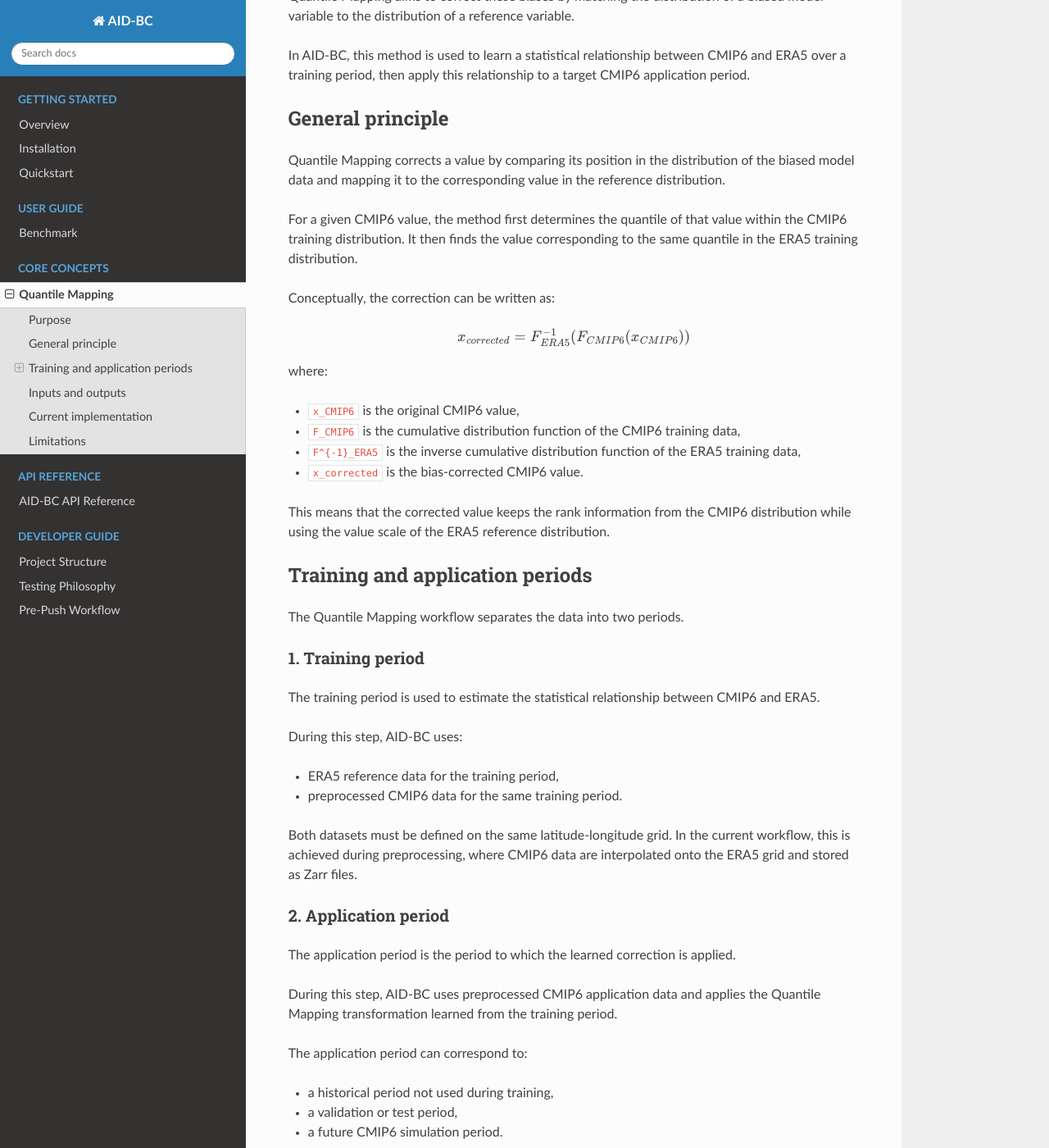
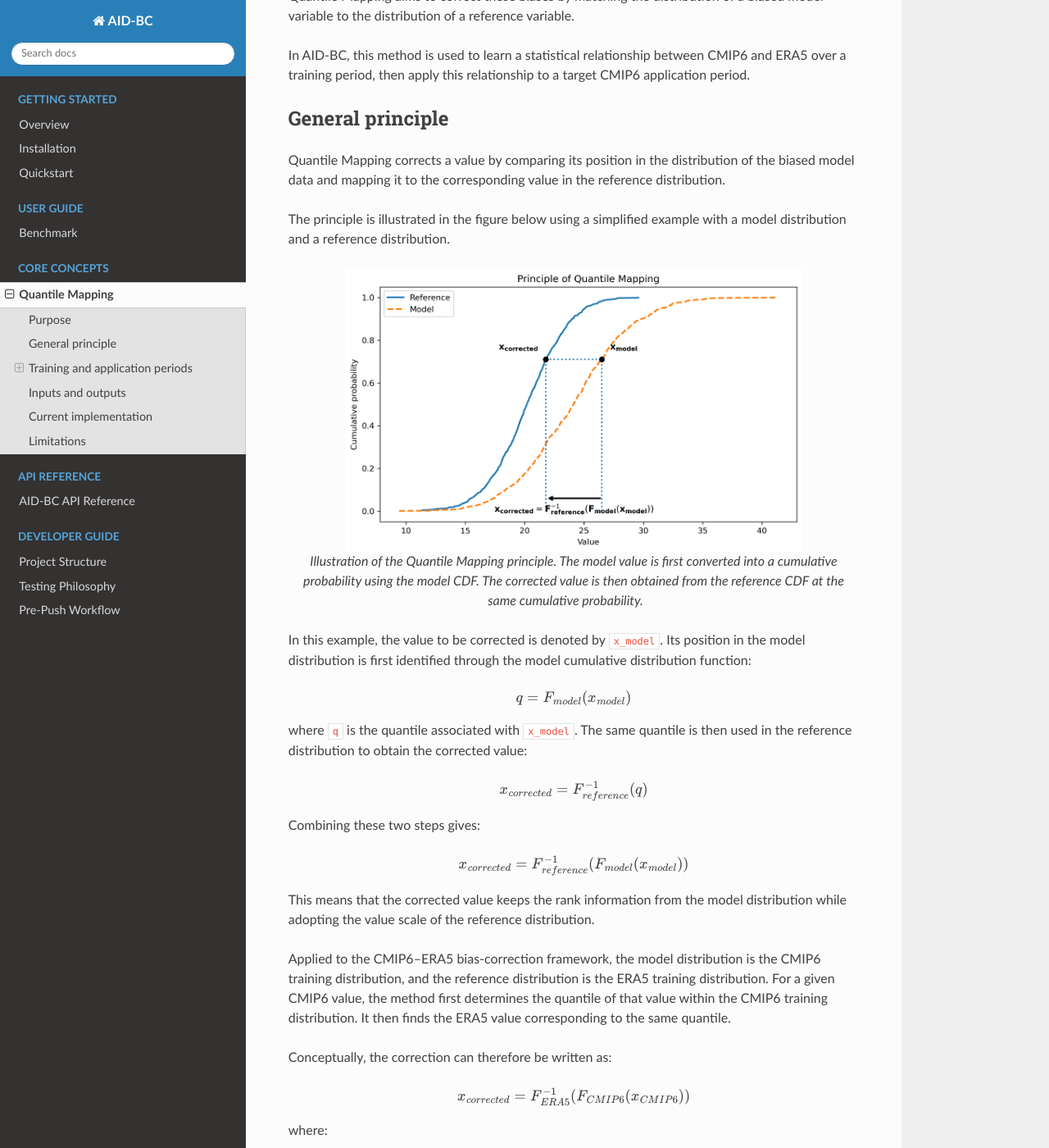
Before and after one commit to kardaneh/AID-BC, a Sphinx documentation site: the page built from docs/source/quantile_mapping.rst, in a window 1280 px wide and 1400 px high, scrolled down 615 px. Shown: the whole window at 82% size. Built offline with Sphinx 7.4.7 and the Read the Docs theme 3.1.0, drawn with Linux system fonts in a browser that asks for light colours; some of the changed text lies outside the part shown.

Commit message:
feat: add img for quantile mapping doc

```diff
--- a/docs/source/quantile_mapping.rst
+++ b/docs/source/quantile_mapping.rst
@@ -34,11 +34,50 @@ Quantile Mapping corrects a value by comparing its position in the distribution
 of the biased model data and mapping it to the corresponding value in the
 reference distribution.
 
-For a given CMIP6 value, the method first determines the quantile of that value
-within the CMIP6 training distribution. It then finds the value corresponding to
-the same quantile in the ERA5 training distribution.
+The principle is illustrated in the figure below using a simplified example with
+a model distribution and a reference distribution.
 
-Conceptually, the correction can be written as:
+.. figure:: ../../images/quantile_mapping_principle.png
+   :width: 80%
+   :align: center
+
+   Illustration of the Quantile Mapping principle. The model value is first
+   converted into a cumulative probability using the model CDF. The corrected
+   value is then obtained from the reference CDF at the same cumulative
+   probability.
+
+In this example, the value to be corrected is denoted by ``x_model``. Its
+position in the model distribution is first identified through the model
+cumulative distribution function:
+
+.. math::
+
+   q = F_{model}(x_{model})
+
+where ``q`` is the quantile associated with ``x_model``.
+The same quantile is then used in the reference distribution to
+obtain the corrected value:
+
+.. math::
+
+   x_{corrected} = F^{-1}_{reference}(q)
+
+Combining these two steps gives:
+
+.. math::
+
+   x_{corrected} = F^{-1}_{reference}(F_{model}(x_{model}))
+
+This means that the corrected value keeps the rank information from the model
+distribution while adopting the value scale of the reference distribution.
+
+Applied to the CMIP6--ERA5 bias-correction framework, the model distribution is
+the CMIP6 training distribution, and the reference distribution is the ERA5
+training distribution. For a given CMIP6 value, the method first determines the
+quantile of that value within the CMIP6 training distribution. It then finds the
+ERA5 value corresponding to the same quantile.
+
+Conceptually, the correction can therefore be written as:
 
 .. math::
 
@@ -53,8 +92,8 @@ where:
   training data,
 - ``x_corrected`` is the bias-corrected CMIP6 value.
 
-This means that the corrected value keeps the rank information from the CMIP6
-distribution while using the value scale of the ERA5 reference distribution.
+Therefore, the corrected CMIP6 value preserves its relative rank in the CMIP6
+distribution while being expressed on the ERA5 reference scale.
 
 Training and application periods
 --------------------------------
```
Also changed, not shown: images/quantile_mapping_principle.png (added).
